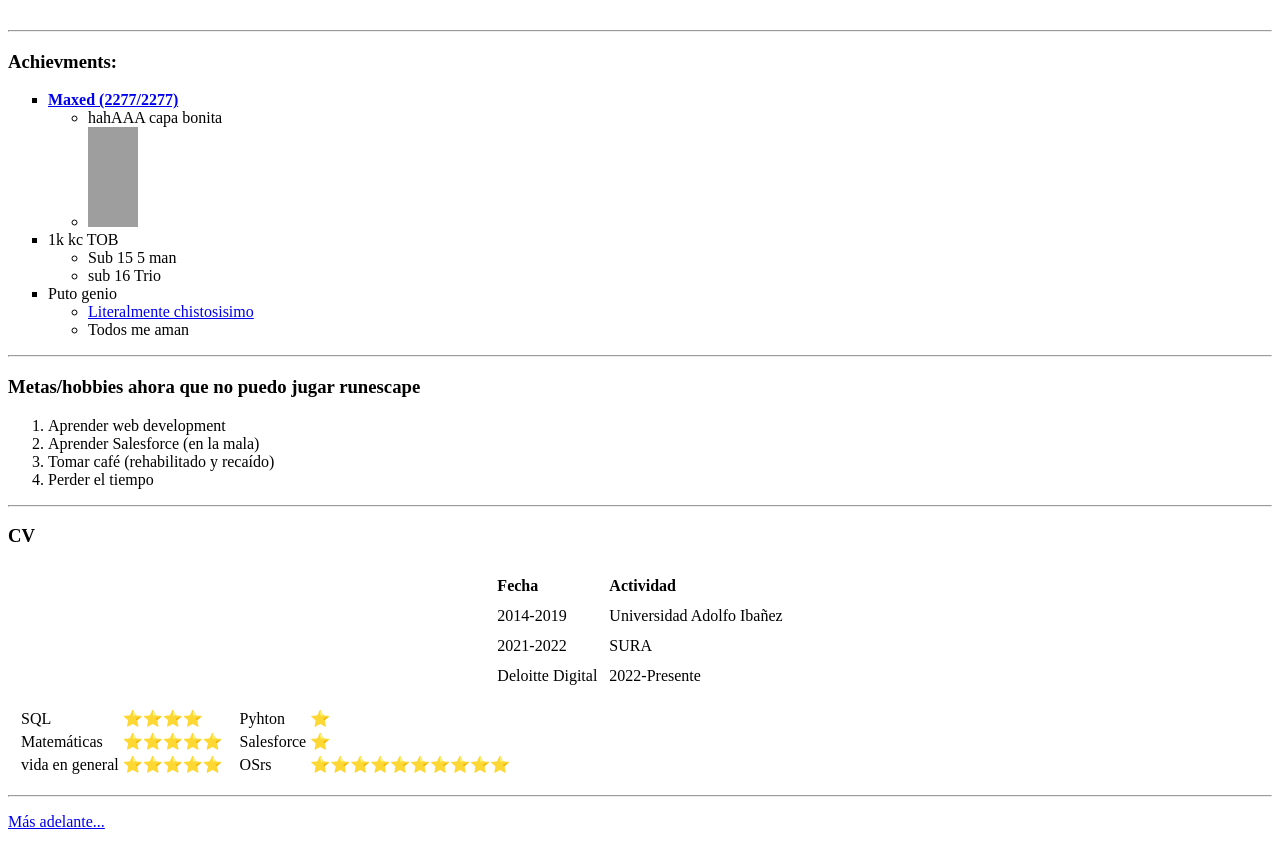
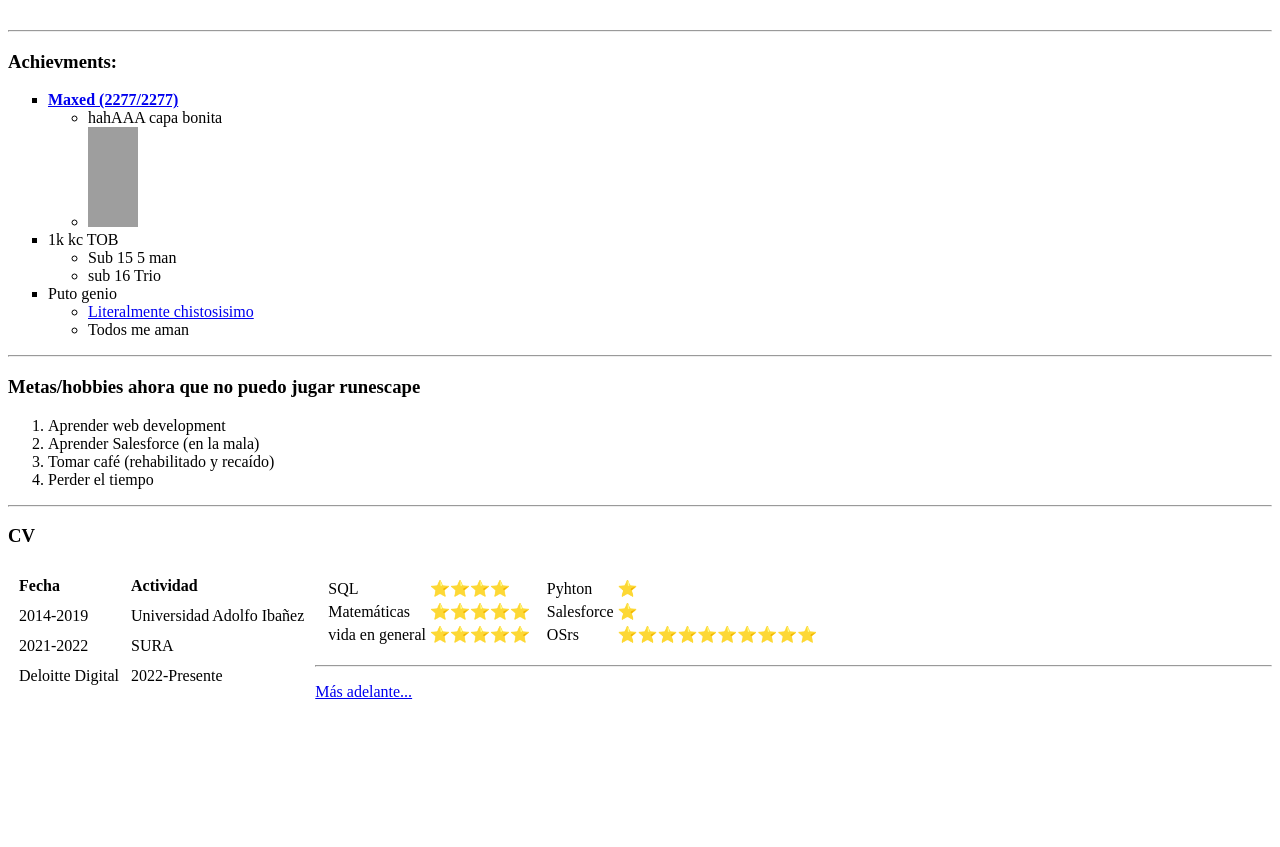
Before and after one commit to jbokyes/CV, a plain HTML site: page JB_CV.html in a window 1280 px wide. Shown: the part 197-1044 px from the top of the page. After the commit the page ends 914 px from the top, so only its background shows below. Drawn offline with Linux system fonts and the light colour scheme; grey boxes are pictures that could not be loaded.

Commit message:
Cambio de nombre y alineamiento innecesario

```diff
--- a/index.html
+++ b/JB_CV.html
@@ -52,7 +52,7 @@
   </ol>
 <hr>
   <h3>CV</h3>
-  <table align="center" cellspacing = "10">
+  <table align="left" cellspacing = "10">
     <thead align="left">
       <tr>
         <th>Fecha</th>
```
